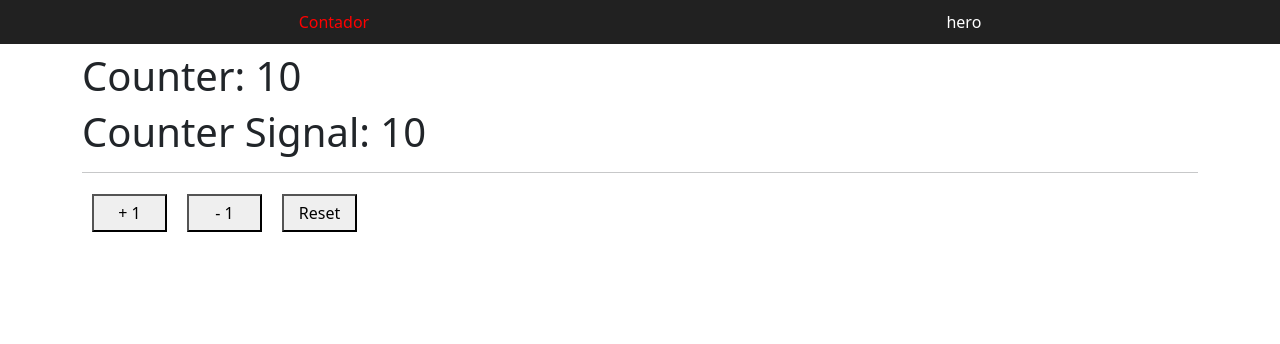
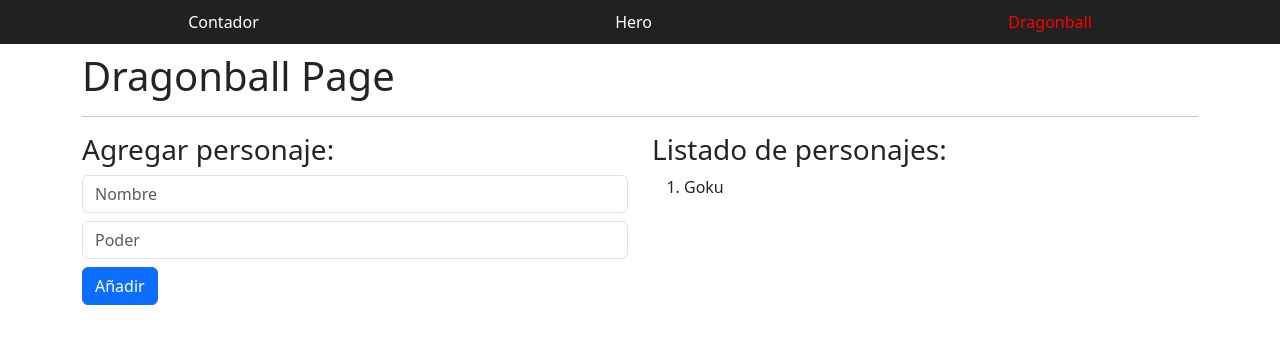
Before and after one commit to jhongmez/Angular19Bases, an Angular app: page /dragonball in a window 1280 px wide. Before the commit this address led to /. Shown: the top 344 px of the page. Built offline with nearby package versions, Linux system fonts and the light colour scheme.

Commit message:
✅ BI-0007(NavbarComponent, Routes, DragonBall): Add new component DragonBallPage

```diff
--- a/src/app/app.routes.ts
+++ b/src/app/app.routes.ts
@@ -1,6 +1,7 @@
 import { Routes } from '@angular/router';
 import { CounterPageComponent } from './pages/counter/counter-page.component';
 import { HeroPageComponent } from './pages/hero/hero-page.component';
+import { DragonballPageComponent } from './pages/dragonball-page/dragonball-page.component';
 
 export const routes: Routes = [
 	{
@@ -12,6 +13,10 @@
 		component: HeroPageComponent
 	},
 	{
+		path: 'dragonball',
+		component: DragonballPageComponent
+	},
+	{
 		path: '**',
 		redirectTo: ''
 	}
--- a/src/app/components/shared/navbar/navbar.component.html
+++ b/src/app/components/shared/navbar/navbar.component.html
@@ -17,11 +17,22 @@
 </style>
 <nav>
 	<a
-	routerLink="/"
-	routerLinkActive="active"
-	[routerLinkActiveOptions]="{ exact: true }"
+		routerLink="/"
+		routerLinkActive="active"
+		[routerLinkActiveOptions]="{ exact: true }"
 	>
 		Contador
 	</a>
-	<a routerLink="hero" routerLinkActive="active">hero</a>
+	<a
+		[routerLink]="'hero'"
+		[routerLinkActive]="'active'"
+	>
+		Hero
+	</a>
+	<a
+		[routerLink]="'dragonball'"
+		[routerLinkActive]="'active'"
+	>
+		Dragonball
+	</a>
 </nav>
--- /dev/null
+++ b/src/app/pages/dragonball-page/dragonball-page.component.html
@@ -0,0 +1,19 @@
+<h1>Dragonball Page</h1>
+<hr>
+<section class="row">
+	<div class="col-12 col-sm-6">
+		<h3>Agregar personaje:</h3>
+		<input type="text" class="form-control" placeholder="Nombre" />
+		<input type="number" class="form-control mt-2" placeholder="Poder" />
+		<button class="mt-2 btn btn-primary">
+			Añadir
+		</button>
+	</div>
+
+	<div class="col-12 col-sm-6">
+		<h3>Listado de personajes:</h3>
+		<ol>
+			<li>Goku</li>
+		</ol>
+	</div>
+</section>
```
Also changed, not shown: src/app/pages/dragonball-page/dragonball-page.component.ts (added, +10 -0 lines).
